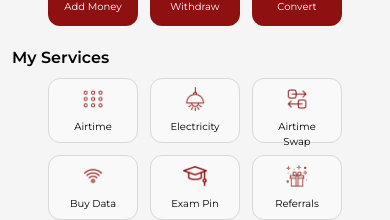
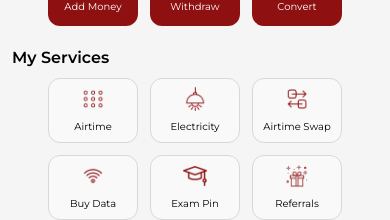
Before and after one commit to martins0023/adestaly, a React (Vite) app: page /Dashboard in a window 390 px wide. Shown: the part 264-484 px from the top of the page. Built offline with nearby package versions, Linux system fonts and the light colour scheme.

Commit message:
fix wallet screen

```diff
--- a/src/components/dashboard/Wallets.jsx
+++ b/src/components/dashboard/Wallets.jsx
@@ -440,7 +440,7 @@ const Wallets = () => {
                     whileHover={cardHoverVariants.hover}
                     key={idx}
                     type="button"
-                    className="bg-[#F9F9F9] text-center text-[10px] border border-[#D8D8D8] font-normal py-2 px-3 lg:py-2 lg:px-1 h-[65px] w-[90px] lg:w-100 rounded-xl text-black flex flex-col items-center"
+                    className="bg-[#F9F9F9] text-center text-[10px] border border-[#D8D8D8] font-normal py-2 px-2 lg:py-2 lg:px-1 h-[65px] w-[90px] lg:w-100 rounded-xl text-black flex flex-col items-center"
                     onClick={item.onClick}
                   >
                     <img
@@ -836,12 +836,10 @@ const Wallets = () => {
           isOpen={electricitymodalIsOpen}
           onRequestClose={electricitycloseModal}
           contentLabel="Social Network"
-          className={`fixed inset-0 flex items-center justify-center md:mt-auto md:mb-auto transition-all duration-300 lg:mt-[200px] ${
-            isFullHeight ? "h-full" : "h-[80vh]"
-          }`}
+          className="fixed inset-0 flex items-center justify-center md:mt-auto md:mb-auto mt-0 mb-0 md:bg-opacity-10 bg-opacity-0"
           overlayClassName="fixed inset-0 bg-black bg-opacity-50"
         >
-          <div className="bg-white rounded-tr-3xl rounded-tl-3xl md:rounded-3xl shadow-lg w-full h-auto lg:h-full mt-[215px] md:mt-auto md:mb-auto max-w-md p-7 lg:max-w-full relative overflow-hidden">
+          <div className="bg-white rounded-tr-3xl rounded-tl-3xl md:rounded-3xl shadow-lg w-full max-w-md p-7 md:mt-auto md:mb-auto mt-auto mb-0">
             <div
               className="cursor-pointer w-[66px] h-1 bg-[#5B5B5B] rounded-3xl mx-auto mb-4"
               onClick={toggleHeight}
--- a/src/components/services/Network.jsx
+++ b/src/components/services/Network.jsx
@@ -12,7 +12,7 @@ import { NetworkContext } from "./NetworkContext";
 //import { NetworkContext } from "./NetworkContext";
 
 const Network = () => {
-
+  const { selectedNetwork } = useContext(NetworkContext);
 
   //navigation handling
   const navigate = useNavigate();
```
